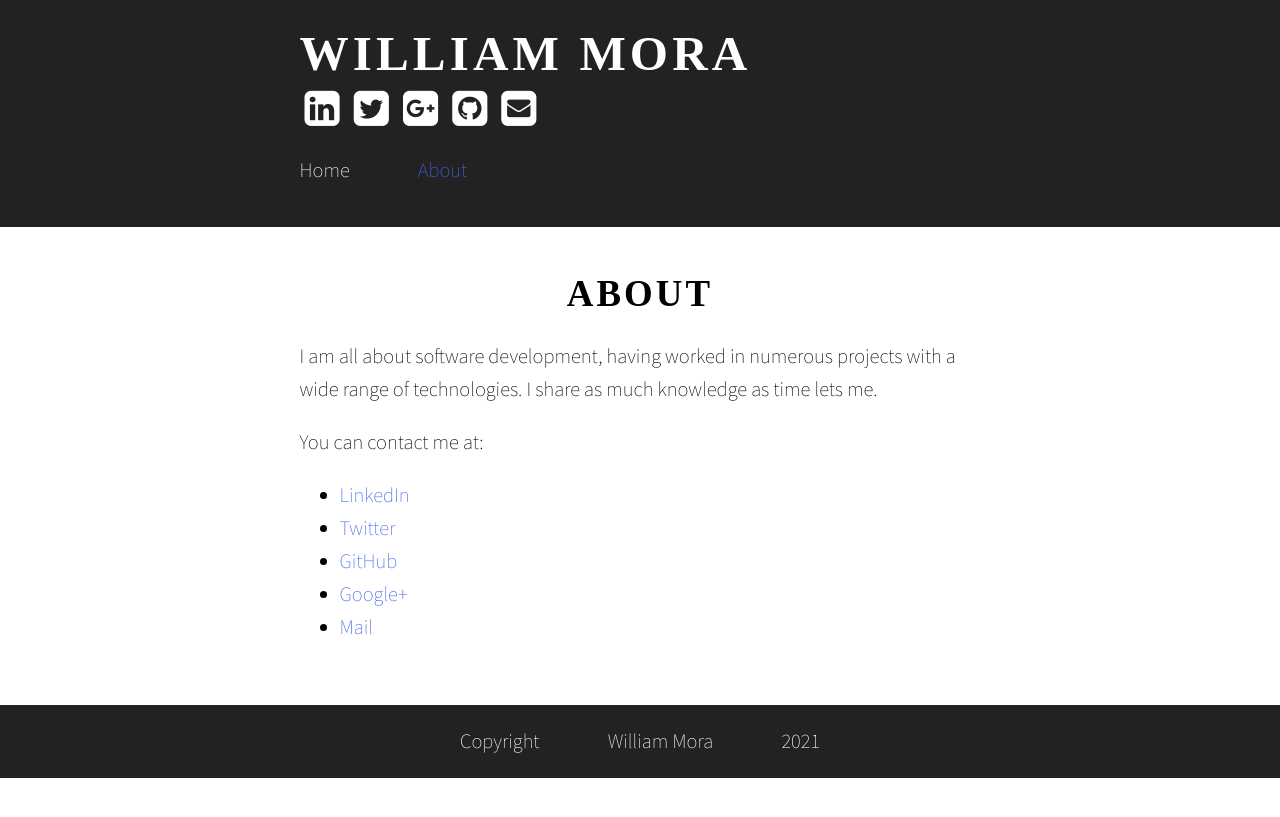
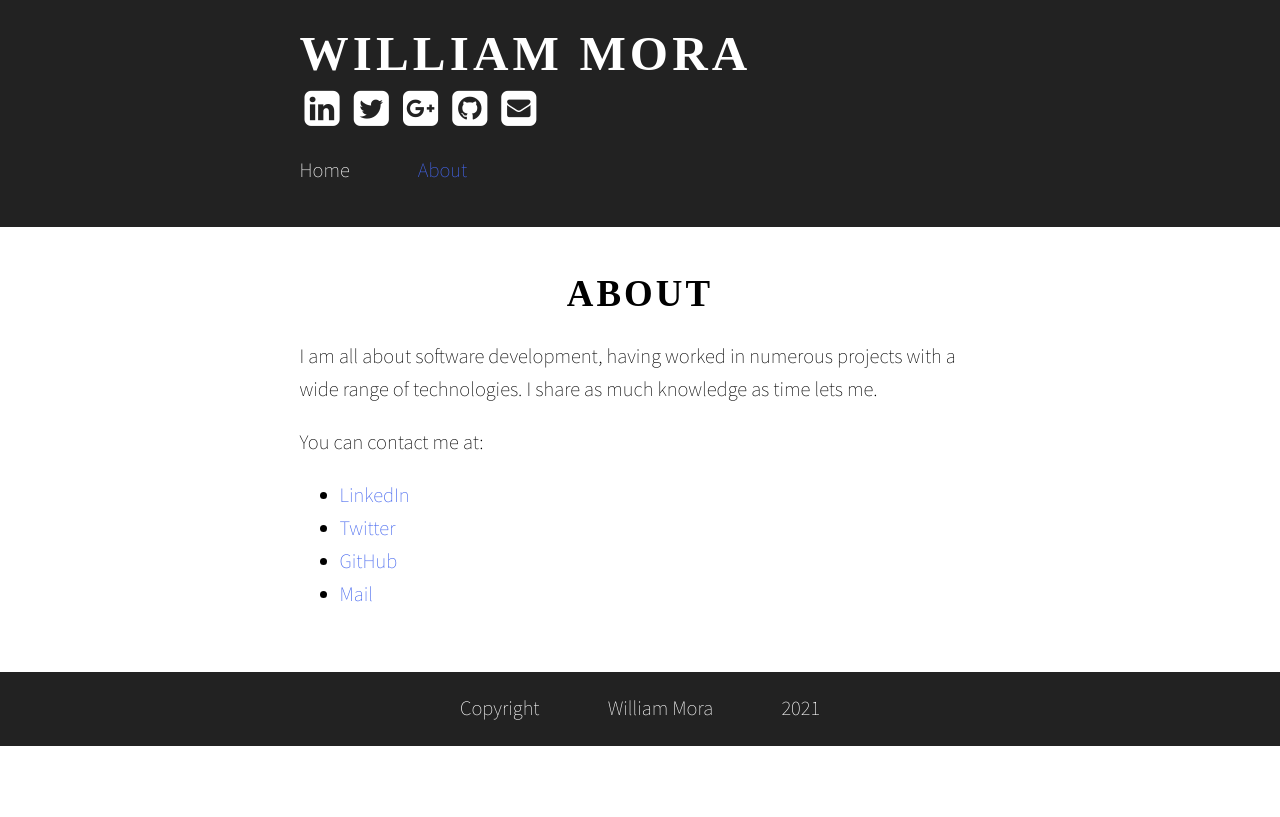
Before and after one commit to wmora/wmora.github.io, a Jekyll site: the page built from about.md, in a window 1280 px wide. Shown: the top 817 px of the page. Built offline with Jekyll 4.4.1, drawn with Linux system fonts in a browser that asks for light colours; nearby versions of some CDN libraries; some web fonts are replaced.

```diff
--- a/about.md
+++ b/about.md
@@ -11,5 +11,4 @@ You can contact me at:
 * [LinkedIn](https://www.linkedin.com/profile/in/williammora)
 * [Twitter](https://twitter.com/_williammora)
 * [GitHub](https://github.com/wmora)
-* [Google+](https://plus.google.com/+WilliamMora/posts)
-* [Mail](mailto:william.r.mora@gmail.com)
+* [Mail](mailto:contact@mor.ac)
```
